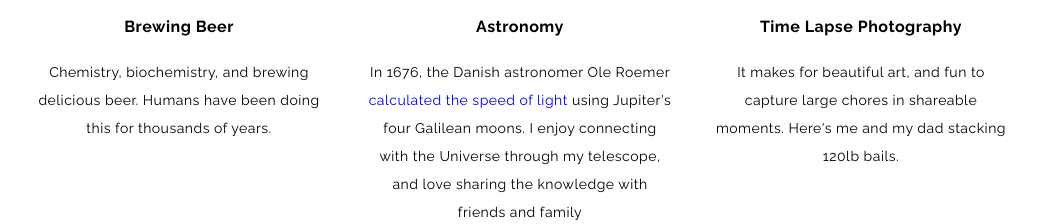
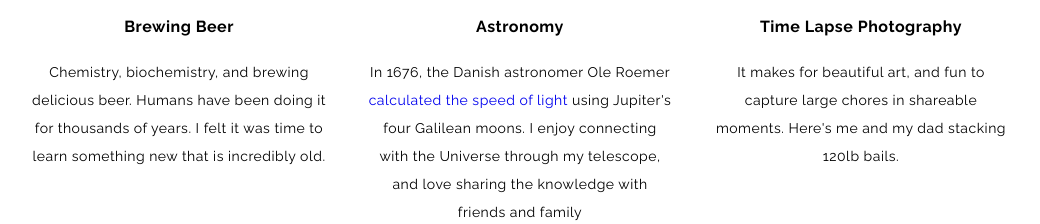
Before and after one commit to brentvale/brentvale, a plain HTML site: page index.html in a window 1280 px wide. Shown: the part 2198-2422 px from the top of the page, without its empty margins (120-1160 px from the left). Drawn offline with nearby package versions, Linux system fonts and the light colour scheme.

Commit message:
updates brewing beer description

```diff
--- a/index.html
+++ b/index.html
@@ -92,7 +92,7 @@
         <iframe src="https://www.youtube.com/embed/ff6grgUZ6C4" frameborder="0" allowfullscreen></iframe>
       </div>
       <h3 class="project-title">Brewing Beer</h3>
-      <p class="project-description center-block">Chemistry, biochemistry, and brewing delicious beer.  Humans have been doing this for thousands of years.</p>
+      <p class="project-description center-block">Chemistry, biochemistry, and brewing delicious beer.  Humans have been doing it for thousands of years.  I felt it was time to learn something new that is incredibly old.</p>
 
     </div>
 
```
